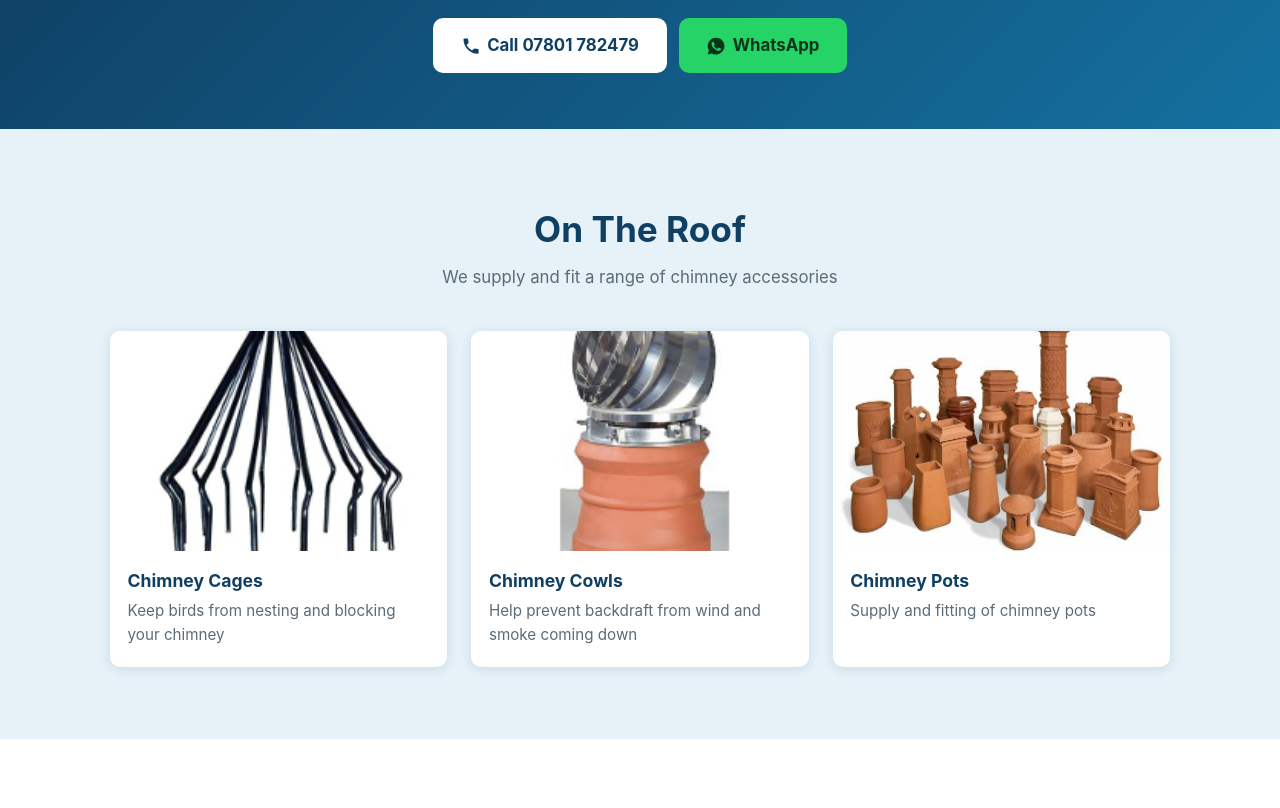
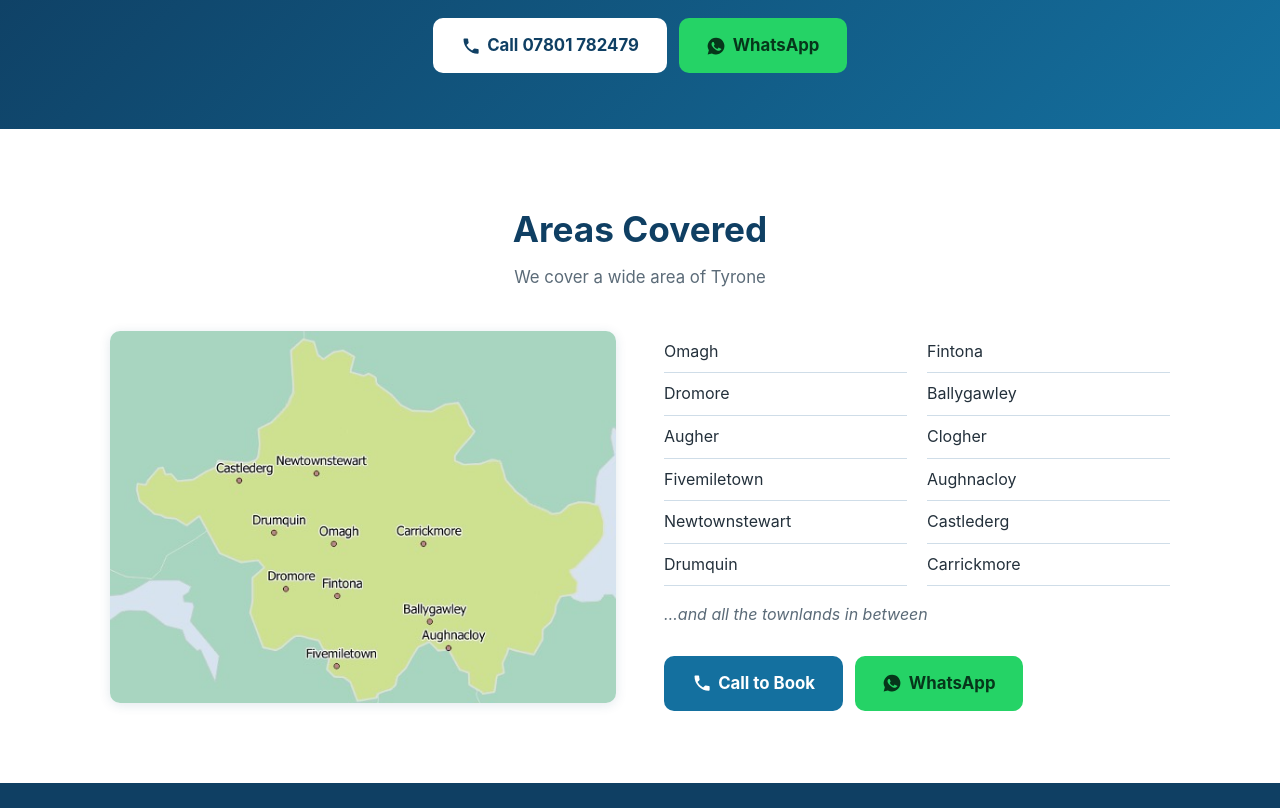
Before and after one commit to agharonan/seanmckennachimneys-site, a plain HTML site: page index.html in a window 1280 px wide. Shown: the part 1640-2448 px from the top of the page. Drawn offline with Linux system fonts and the light colour scheme.

Commit message:
Remove On The Roof section from home page
Co-Authored-By: Claude Sonnet 5.5 <noreply@anthropic.com>

```diff
--- a/index.html
+++ b/index.html
@@ -3,7 +3,7 @@
 <head>
   <meta charset="UTF-8">
   <meta name="viewport" content="width=device-width, initial-scale=1.0">
-  <meta name="description" content="Sean McKenna Chimneys — professional chimney cleaning across Tyrone. Stoves, open fires, solid fuel cookers, bird cages, cowls and pots. Over 25 years experience. Call 07801782479.">
+  <meta name="description" content="Sean McKenna Chimneys — professional chimney cleaning across Tyrone. Stoves, open fires, solid fuel cookers and flues. Over 25 years experience. Call 07801782479.">
   <title>Sean McKenna Chimneys | Chimney Cleaning Tyrone</title>
 
   <!-- GA4 — replace G-XXXXXXXXXX with your Measurement ID from analytics.google.com -->
@@ -113,36 +113,6 @@
     </div>
   </section>
 
-  <section class="section section-alt">
-    <div class="container">
-      <h2>On The Roof</h2>
-      <p class="section-sub">We supply and fit a range of chimney accessories</p>
-      <div class="grid-3">
-        <div class="card">
-          <img src="images/cage1-square.jpg" alt="Bird cage fitted to a chimney pot" loading="lazy">
-          <div class="card-body">
-            <h3>Chimney Cages</h3>
-          <p>Keep birds from nesting and blocking your chimney</p>
-          </div>
-        </div>
-        <div class="card">
-          <img src="images/spinning-cowl1-square.jpg" alt="Spinning chimney cowl" loading="lazy">
-          <div class="card-body">
-            <h3>Chimney Cowls</h3>
-          <p>Help prevent backdraft from wind and smoke coming down</p>
-          </div>
-        </div>
-        <div class="card">
-          <img src="images/chimneypots1-rectangle.jpg" alt="Chimney pots on a rooftop" loading="lazy">
-          <div class="card-body">
-            <h3>Chimney Pots</h3>
-          <p>Supply and fitting of chimney pots</p>
-          </div>
-        </div>
-      </div>
-    </div>
-  </section>
-
   <section class="section">
     <div class="container">
       <h2>Areas Covered</h2>
```
